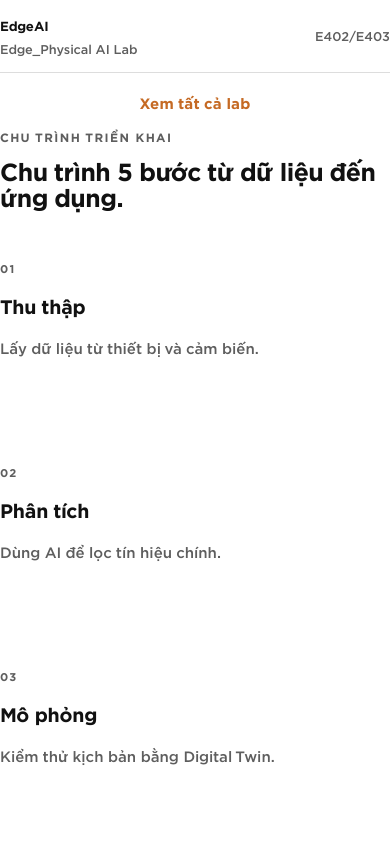
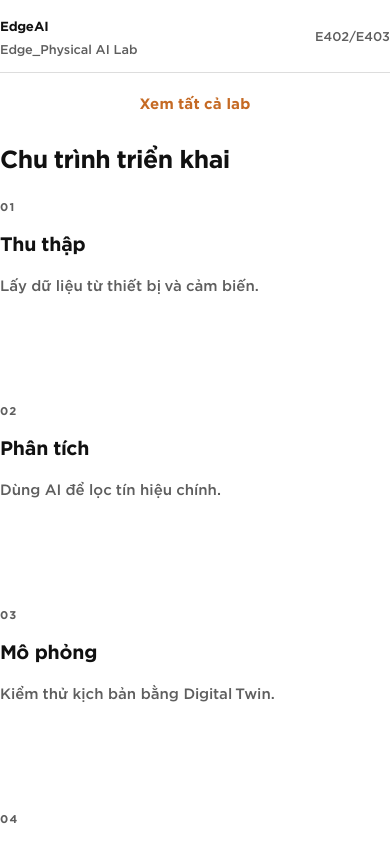
Before and after one commit to taitv-png/Tech-Convergence-Hub, a Next.js app: page / in a window 390 px wide. Shown: the part 1740-2584 px from the top of the page. Built offline with nearby package versions, Linux system fonts and the light colour scheme.

Commit message:
minor fix

```diff
--- a/app/globals.css
+++ b/app/globals.css
@@ -714,6 +714,15 @@ h1 {
   gap: 14px;
 }
 
+.system-pathway-section {
+  padding-top: clamp(40px, 5vw, 72px);
+  padding-bottom: clamp(12px, 2vw, 24px);
+}
+
+.system-pathway-section .section-head {
+  margin-bottom: 5px;
+}
+
 .path-step {
   min-height: 190px;
 }
@@ -1493,6 +1502,11 @@ h1 {
     grid-template-columns: repeat(3, minmax(0, 1fr));
   }
 
+  .system-pathway-section {
+    padding-top: clamp(28px, 4vw, 48px);
+    padding-bottom: 14px;
+  }
+
   .footer-inner {
     grid-template-columns: 1fr;
   }
@@ -1557,6 +1571,11 @@ h1 {
     grid-template-columns: 1fr;
   }
 
+  .system-pathway-section {
+    padding-top: 22px;
+    padding-bottom: 10px;
+  }
+
   .orbit-quick-stats {
     grid-template-columns: 1fr;
   }
--- a/components/SystemPathway.tsx
+++ b/components/SystemPathway.tsx
@@ -8,10 +8,9 @@ const steps = [
 
 export function SystemPathway() {
 	return (
-		<section className="container section">
+		<section className="container section system-pathway-section">
 			<div className="section-head">
-				<span className="kicker">Chu trình triển khai</span>
-				<h2>Chu trình 5 bước từ dữ liệu đến ứng dụng.</h2>
+				<h2>Chu trình triển khai</h2>
 			</div>
 			<div className="pathway">
 				{steps.map(([n, t, d]) => (
```
